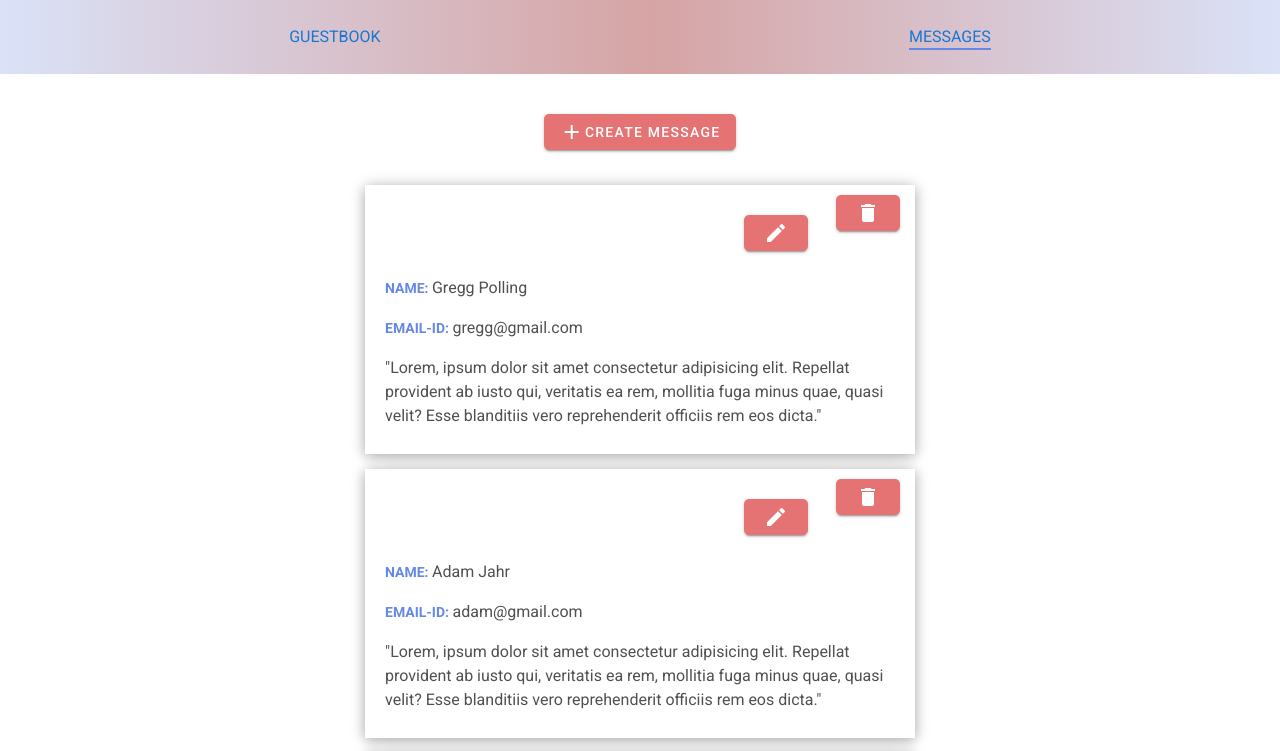
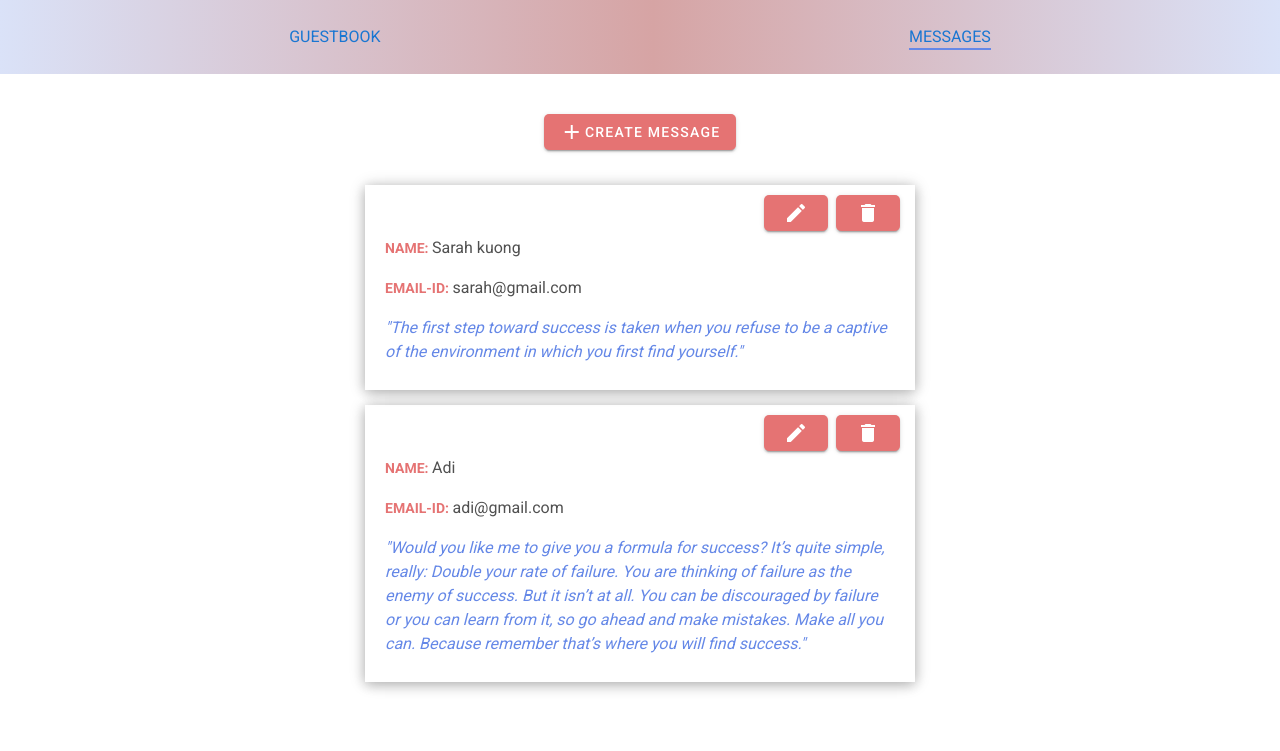
Before and after one commit to sushmitha-b-s/guestbook-client, a Vue app: page /messages in a window 1280 px wide. Shown: the top 751 px of the page. Built offline with nearby package versions, Linux system fonts and the light colour scheme; data requests are answered from the project's data file.

Commit message:
removed commented code

```diff
--- a/db.json
+++ b/db.json
@@ -1,22 +1,16 @@
 {
   "messages": [
     {
-      "id": 9198466,
-      "name": "Gregg Polling",
-      "email": "gregg@gmail.com",
-      "message": "Lorem, ipsum dolor sit amet consectetur adipisicing elit. Repellat provident ab iusto qui, veritatis ea rem, mollitia fuga minus quae, quasi velit? Esse blanditiis vero reprehenderit officiis rem eos dicta."
+      "id": 7240957,
+      "name": "Sarah kuong",
+      "email": "sarah@gmail.com",
+      "message": "The first step toward success is taken when you refuse to be a captive of the environment in which you first find yourself."
     },
     {
-      "id": 2232897,
-      "name": "Adam Jahr",
-      "email": "adam@gmail.com",
-      "message": "Lorem, ipsum dolor sit amet consectetur adipisicing elit. Repellat provident ab iusto qui, veritatis ea rem, mollitia fuga minus quae, quasi velit? Esse blanditiis vero reprehenderit officiis rem eos dicta."
-    },
-    {
-      "id": 5918115,
-      "name": "My sweet and cute bro",
-      "email": "pavan.bs26@gmail.com",
-      "message": "Lorem, ipsum dolor sit amet consectetur adipisicing elit. Repellat provident ab iusto qui, veritatis ea rem, mollitia fuga minus quae, quasi velit? Esse blanditiis vero reprehenderit officiis rem eos dicta."
+      "id": 4651730,
+      "name": "Adi",
+      "email": "adi@gmail.com",
+      "message": "Would you like me to give you a formula for success? It’s quite simple, really: Double your rate of failure. You are thinking of failure as the enemy of success. But it isn’t at all. You can be discouraged by failure or you can learn from it, so go ahead and make mistakes. Make all you can. Because remember that’s where you will find success."
     }
   ]
 }
--- a/src/components/MessagesItem.vue
+++ b/src/components/MessagesItem.vue
@@ -2,13 +2,15 @@
   <div class="messages-item">
     <div>
       <v-flex class="d-flex justify-end">
-        <!-- <v-btn color="red lighten-2" dark class="ma-0 pa-0"
-          ><v-icon>mdi-pencil</v-icon></v-btn
-        > -->
-
-        <v-dialog v-model="dialog" width="500" class="ma-0 pa-0">
+        <v-dialog v-model="dialog" width="500">
           <template v-slot:activator="{ on, attrs }">
-            <v-btn color="red lighten-2" dark v-bind="attrs" v-on="on">
+            <v-btn
+              color="red lighten-2"
+              dark
+              v-bind="attrs"
+              v-on="on"
+              class="ma-0 pa-0"
+            >
               <v-icon>mdi-pencil</v-icon>
             </v-btn>
           </template>
@@ -43,7 +45,9 @@
 
       <p><span>Name: </span>{{ message.name }}</p>
       <p><span>Email-Id: </span>{{ message.email }}</p>
-      <p>"{{ message.message }}"</p>
+      <p>
+        <i>"{{ message.message }}"</i>
+      </p>
     </div>
   </div>
 </template>
--- a/src/store/modules/guestbook.js
+++ b/src/store/modules/guestbook.js
@@ -39,7 +39,6 @@ export const actions = {
 
   editMessage({ commit }, message) {
     return GuestbookService.editMessage(message).then(response => {
-      console.log(response)
       commit('EDIT_MESSAGE', response.data)
     })
   }
--- a/src/styles/index.scss
+++ b/src/styles/index.scss
@@ -84,10 +84,14 @@ nav {
     color: #505050;
 
     span {
-      color: #6588e7;
+      color: #e57373;
       font-weight: 600;
       text-transform: uppercase;
       font-size: 14px;
     }
+
+    i {
+      color: #6588e7;
+    }
   }
 }
```
